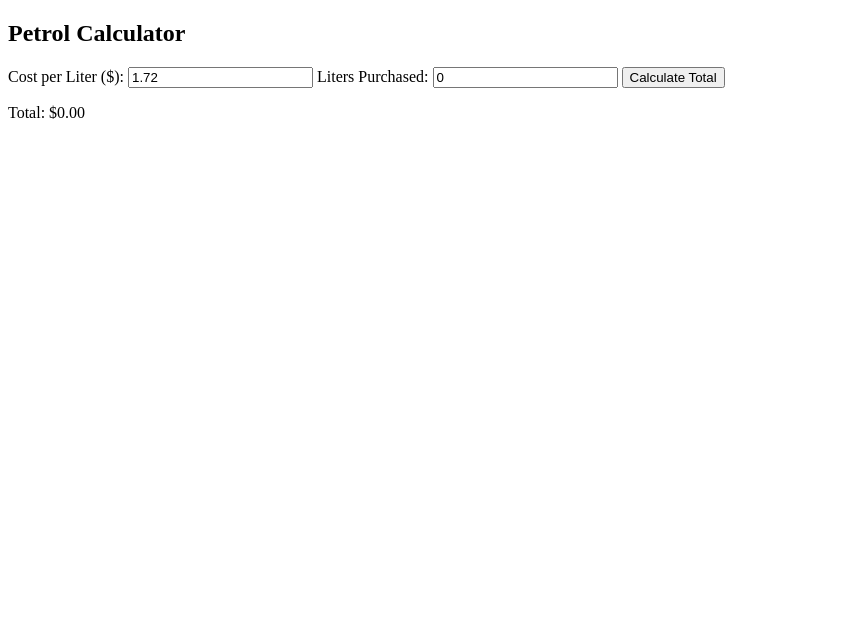
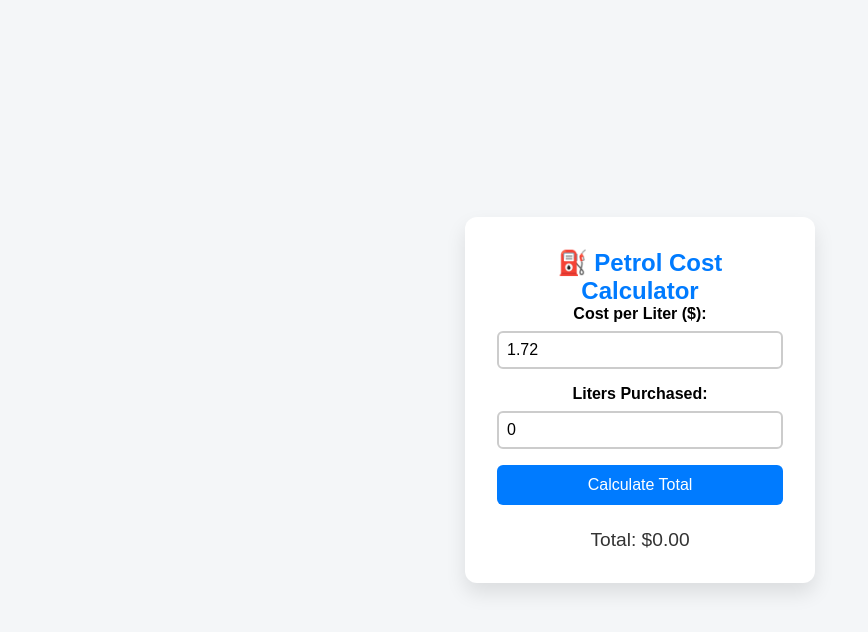
Before and after one commit to DenOracion/Web-Development-Assessment1-, a plain HTML site: page Exercise 6/index.html in a window 1280 px wide. Shown: the whole page, without its empty margins (0-868 px from the left). Drawn offline with Linux system fonts and the light colour scheme.

Commit message:
Exercise 6 for Web Dev Assessment 1
The exercise tasks us to create a petrol cost calculator where the user can input the cost of the petrol per liter and how much liters of petrol to be purchased

```diff
--- a/Exercise 6/index.html
+++ b/Exercise 6/index.html
@@ -5,27 +5,31 @@
   <meta name="viewport" content="width=device-width, initial-scale=1.0" />
   <title>Petrol Calculator</title>
   <!--Link to external CSS-->
-  <link rel="stylesheet" href="styles.css" />
+  <link rel="stylesheet" href="style.css" />
 </head>
 <body>
-  <div class="calculator">
-    <!--Title-->
-    <h2>Petrol Calculator</h2>
+  <!--Title-->
+  <section class="calculator">
+   <h1>⛽ Petrol Cost Calculator</h1>
 
     <!--Input for petrol price per liter-->
-    <label for="pricePerLiter">Cost per Liter ($):</label>
-    <input type="number" id="pricePerLiter" value="1.72" step="0.01" min="0" />
+    <section class="group">
+      <label for="pricePerLiter">Cost per Liter ($):</label>
+      <input type="number" id="pricePerLiter" value="1.72" step="0.01" min="0" />
+    </section>
 
     <!--Input for number of liters -->
-    <label for="litersPurchased">Liters Purchased:</label>
-    <input type="number" id="litersPurchased" value="0" step="0.01" min="0" />
+    <section class="group">
+      <label for="litersPurchased">Liters Purchased:</label>
+      <input type="number" id="litersPurchased" value="0" step="0.01" min="0" />
+    </section>
 
     <!--Button to calculate total cost-->
     <button onclick="calculateTotal()">Calculate Total</button>
 
     <!--Area to display the total cost-->
     <p id="totalCost">Total: $0.00</p>
-  </div>
+  </section>
 
   <!--Link to external JS-->
   <script src="index.js"></script>
--- a/Exercise 6/style.css
+++ b/Exercise 6/style.css
@@ -5,16 +5,31 @@
     padding: 0; /*removes default padding to all elements*/
 }
 
+h1 {
+    text-align: center;
+    font-size: 1.5rem;
+    font-weight: bold;
+    color: #007bff;
+}
+
 body {
     font-family: Arial, sans-serif;
-    background: #f4f6f8; /*sets white background*/
+    background: #f4f6f8;
+    display: flex;
+    align-items: center;
+    justify-content: center;
+    min-height: 100vh; /* Ensures full height */
+    padding: 20px;
 }
 
 .calculator {
     background: white;
-    padding: 2rem; /*space inside container*/
-    border-radius: 12px; /*rounded corners*/
-    width: 300px;
+    padding: 2rem; /* Inner spacing */
+    border-radius: 12px;   /* Rounded corners */
+    box-shadow: 0 10px 20px rgba(0, 0, 0, 0.1); /* Soft shadow for card feel */
+    width: 100%;
+    max-width: 350px; /* Responsive card width */
+    text-align: center;
 }
 
 h2 {
```
